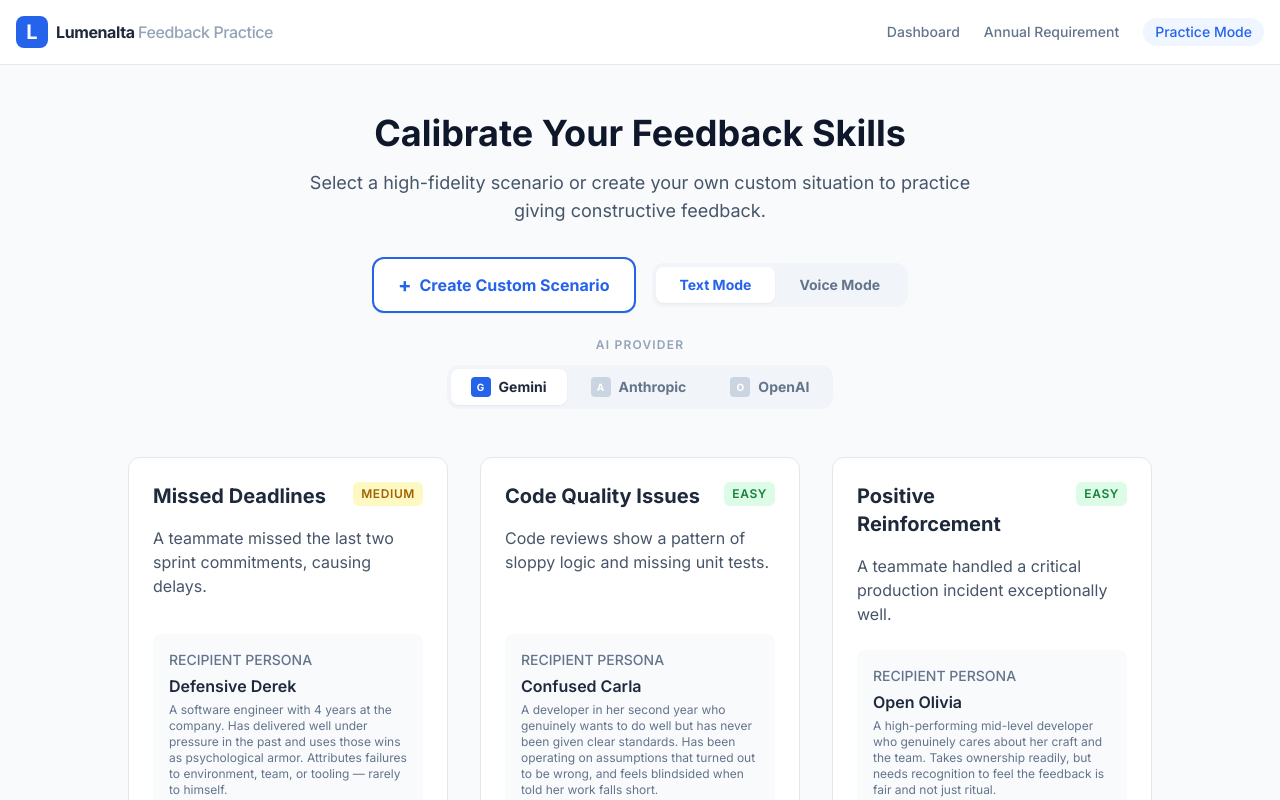
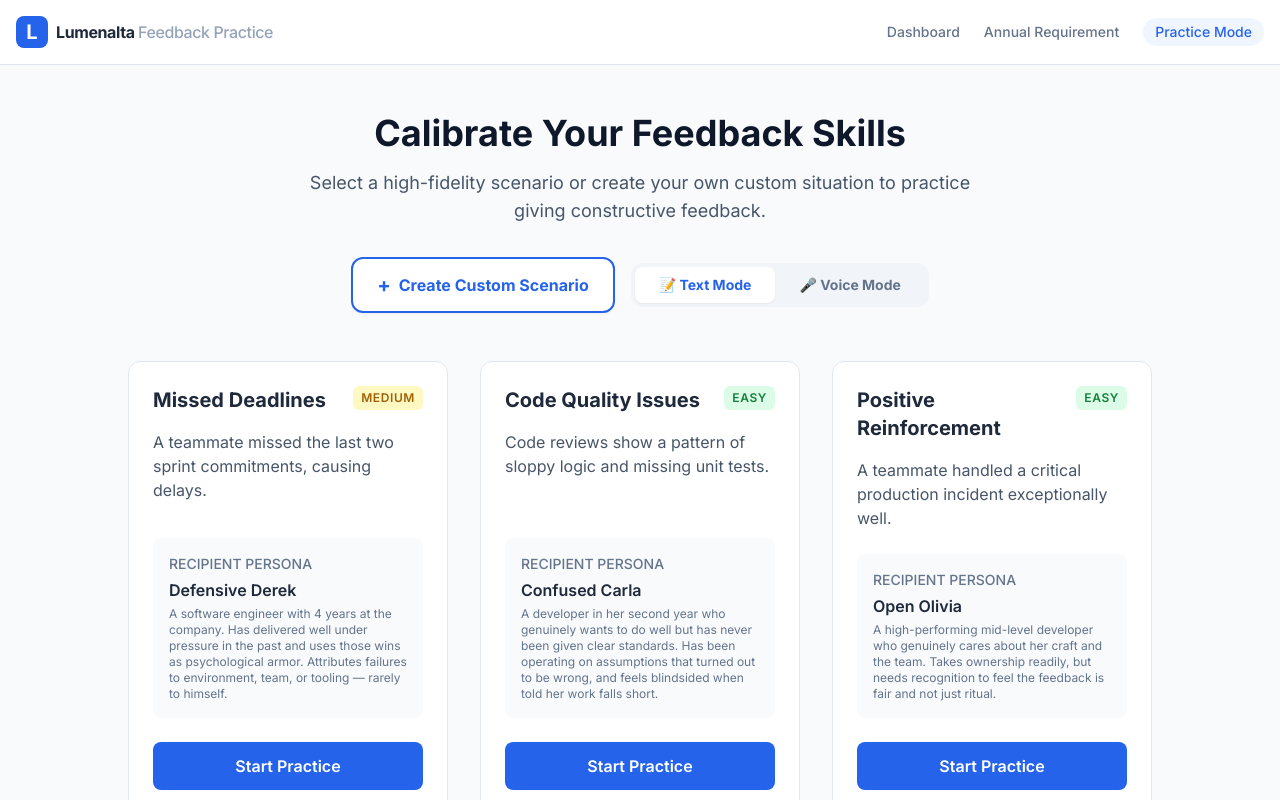
Before and after one commit to parislaw/FeedbackApp2026, a React (Vite) app: page / in a window 1280 px wide. Shown: the top 800 px of the page. Built offline with nearby package versions, Linux system fonts and the light colour scheme.

Commit message:
feat: simplify UI by hiding AI model selector, default to Gemini only
- Remove provider selector UI
- Keep text/voice mode toggle
- Always use Gemini API
- Cleaner interface for users

```diff
--- a/App.tsx
+++ b/App.tsx
@@ -8,13 +8,7 @@ import { VoiceInterface } from './components/VoiceInterface';
 import { EvaluationReport } from './components/EvaluationReport';
 import { CustomScenarioForm } from './components/CustomScenarioForm';
 import { EvidenceFilePanel } from './components/EvidenceFilePanel';
-import { getAIService, getAllProviderStatuses } from './services/aiServiceFactory';
-
-const PROVIDER_CONFIG: Record<AIProvider, { label: string; color: string; icon: string }> = {
-  [AIProvider.Gemini]: { label: 'Gemini', color: 'blue', icon: 'G' },
-  [AIProvider.Anthropic]: { label: 'Anthropic', color: 'amber', icon: 'A' },
-  [AIProvider.OpenAI]: { label: 'OpenAI', color: 'emerald', icon: 'O' },
-};
+import { getAIService } from './services/aiServiceFactory';
 
 const App: React.FC = () => {
   const [currentScenario, setCurrentScenario] = useState<Scenario | null>(null);
@@ -24,10 +18,8 @@ const App: React.FC = () => {
   const [isGeneratingScenario, setIsGeneratingScenario] = useState(false);
   const [transcript, setTranscript] = useState<Message[]>([]);
   const [practiceMode, setPracticeMode] = useState<PracticeMode>(PracticeMode.Text);
-  const [aiProvider, setAiProvider] = useState<AIProvider>(AIProvider.Gemini);
 
-  const aiService = useMemo(() => getAIService(aiProvider), [aiProvider]);
-  const providerStatuses = useMemo(() => getAllProviderStatuses(), []);
+  const aiService = useMemo(() => getAIService(AIProvider.Gemini), []);
 
   const handleScenarioSelect = (scenario: Scenario) => {
     setCurrentScenario(scenario);
@@ -111,68 +103,15 @@ const App: React.FC = () => {
                     onClick={() => setPracticeMode(PracticeMode.Text)}
                     className={`px-6 py-2 rounded-lg text-sm font-bold transition-all ${practiceMode === PracticeMode.Text ? 'bg-white text-blue-600 shadow-sm' : 'text-slate-500 hover:text-slate-700'}`}
                   >
-                    Text Mode
+                    📝 Text Mode
                   </button>
                   <button
                     onClick={() => setPracticeMode(PracticeMode.Voice)}
                     className={`px-6 py-2 rounded-lg text-sm font-bold transition-all ${practiceMode === PracticeMode.Voice ? 'bg-white text-blue-600 shadow-sm' : 'text-slate-500 hover:text-slate-700'}`}
                   >
-                    Voice Mode
+                    🎤 Voice Mode
                   </button>
                 </div>
-              </div>
-
-              {/* AI Provider Selector */}
-              <div className="mt-6">
-                <p className="text-xs font-semibold text-slate-400 uppercase tracking-widest mb-3">AI Provider</p>
-                <div className="bg-slate-100 p-1 rounded-xl inline-flex items-center gap-1">
-                  {Object.values(AIProvider).map((provider) => {
-                    const config = PROVIDER_CONFIG[provider];
-                    const status = providerStatuses[provider];
-                    const isActive = aiProvider === provider;
-                    return (
-                      <button
-                        key={provider}
-                        onClick={() => status.available && setAiProvider(provider)}
-                        disabled={!status.available}
-                        title={status.available ? config.label : `Set ${status.envVar} in .env.local to enable`}
-                        className={`px-5 py-2 rounded-lg text-sm font-bold transition-all flex items-center gap-2 ${
-                          !status.available
-                            ? 'text-slate-300 cursor-not-allowed'
-                            : isActive
-                            ? 'bg-white text-slate-800 shadow-sm'
-                            : 'text-slate-500 hover:text-slate-700'
-                        }`}
-                      >
-                        <span className={`w-5 h-5 rounded text-[10px] flex items-center justify-center font-bold ${
-                          !status.available
-                            ? 'bg-slate-200 text-slate-400'
-                            : isActive
-                            ? provider === AIProvider.Gemini ? 'bg-blue-600 text-white'
-                            : provider === AIProvider.Anthropic ? 'bg-amber-600 text-white'
-                            : 'bg-emerald-600 text-white'
-                            : 'bg-slate-300 text-white'
-                        }`}>
-                          {config.icon}
-                        </span>
-                        {config.label}
-                        {!status.available && (
-                          <span className="text-[9px] font-medium text-red-400 uppercase tracking-tight">No Key</span>
-                        )}
-                      </button>
-                    );
-                  })}
-                </div>
-                {!providerStatuses[aiProvider].available && (
-                  <p className="text-xs text-red-500 mt-2 font-medium">
-                    API key not configured. Add <code className="bg-red-50 px-1.5 py-0.5 rounded text-red-600 font-mono text-[10px]">{providerStatuses[aiProvider].envVar}</code> to your <code className="bg-slate-100 px-1.5 py-0.5 rounded font-mono text-[10px]">.env.local</code> file.
-                  </p>
-                )}
-                {aiProvider !== AIProvider.Gemini && practiceMode === PracticeMode.Voice && providerStatuses[aiProvider].available && (
-                  <p className="text-xs text-amber-600 mt-2 font-medium">
-                    Voice mode is only available with Gemini. Text mode will be used instead.
-                  </p>
-                )}
               </div>
             </div>
 
@@ -204,20 +143,14 @@ const App: React.FC = () => {
               <div className="flex items-center gap-3">
                 <div className="flex items-center gap-2 bg-slate-100 px-3 py-1.5 rounded-full">
                   <span className="text-xs font-bold text-slate-500 uppercase">Mode:</span>
-                  <span className="text-xs font-bold text-blue-600">
-                    {practiceMode === PracticeMode.Voice && aiProvider !== AIProvider.Gemini ? 'Text' : practiceMode}
-                  </span>
-                </div>
-                <div className="flex items-center gap-2 bg-slate-100 px-3 py-1.5 rounded-full">
-                  <span className="text-xs font-bold text-slate-500 uppercase">AI:</span>
-                  <span className="text-xs font-bold text-blue-600">{aiProvider}</span>
+                  <span className="text-xs font-bold text-blue-600">{practiceMode}</span>
                 </div>
               </div>
             </div>
 
             <div className="grid grid-cols-1 lg:grid-cols-3 gap-8">
               <div className="lg:col-span-2">
-                {practiceMode === PracticeMode.Text || aiProvider !== AIProvider.Gemini ? (
+                {practiceMode === PracticeMode.Text ? (
                   <ChatInterface scenario={currentScenario} aiService={aiService} onComplete={handleChatComplete} />
                 ) : (
                   <VoiceInterface scenario={currentScenario} onComplete={handleChatComplete} />
```
